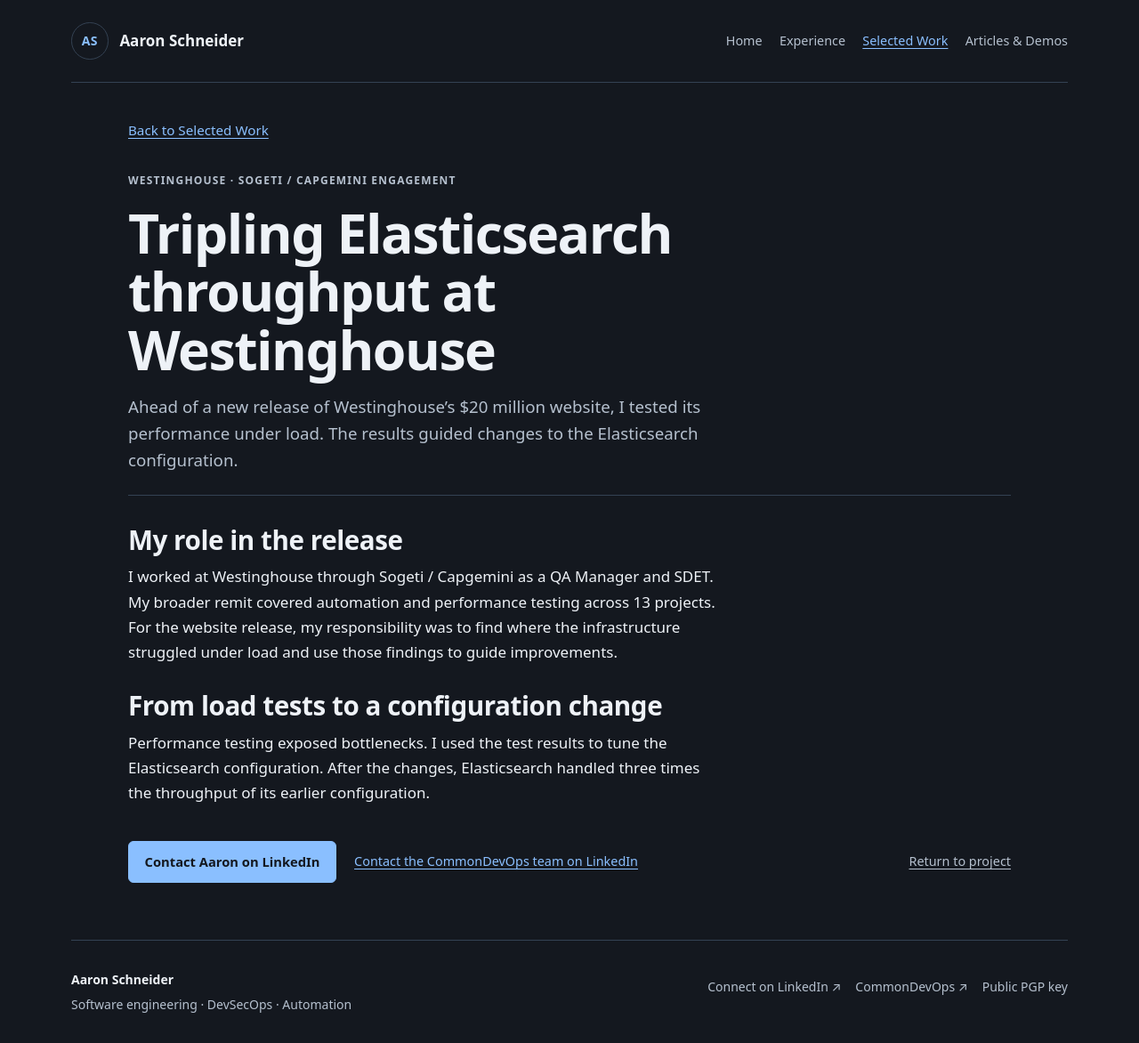
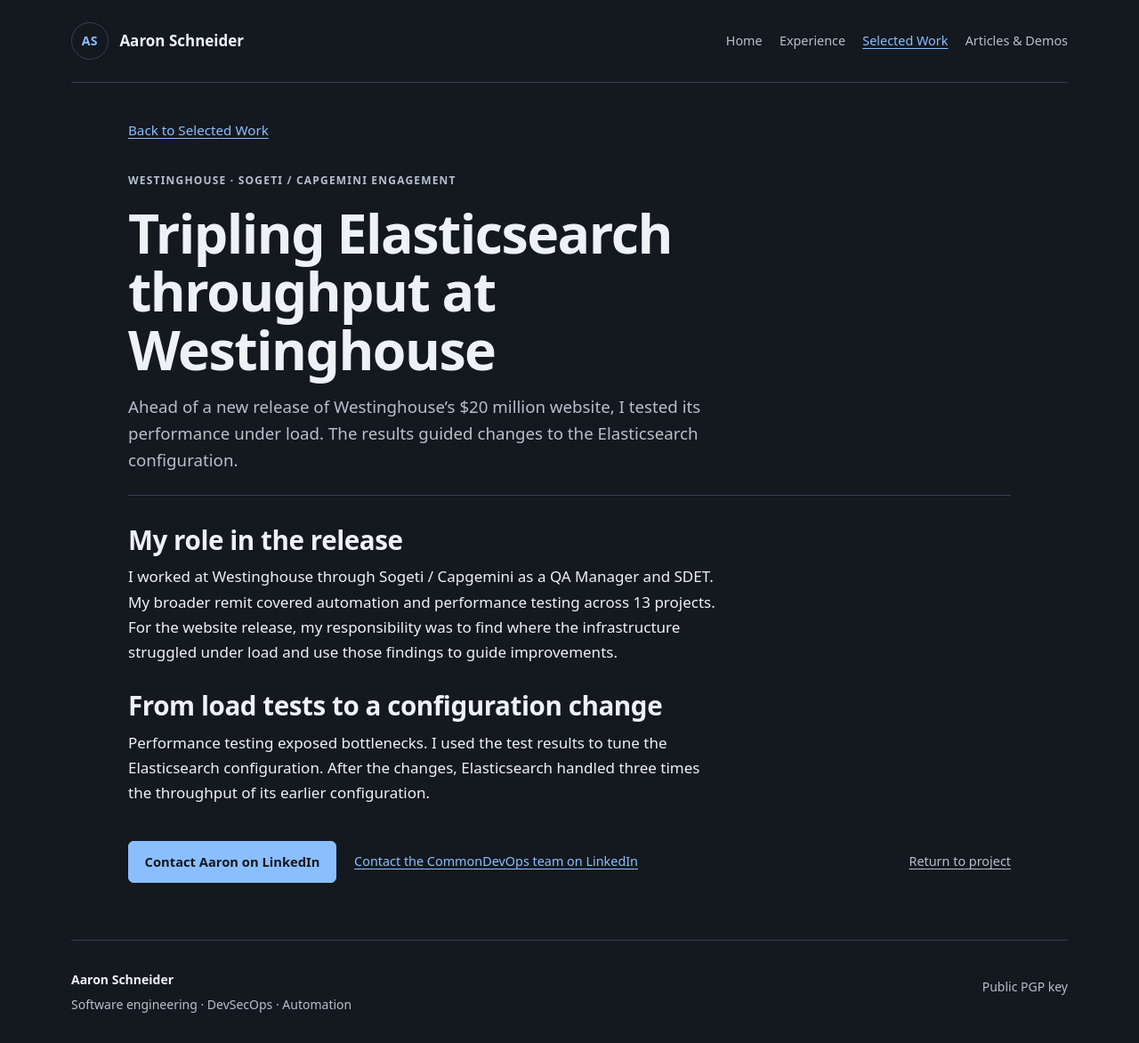
Before and after one commit to schneidergithub/schneidergithub.github.io, a Jekyll site: the page built from work/westinghouse-performance.md, in a window 1280 px wide. Shown: the whole page at 89% size. Built offline with Jekyll 4.4.1, drawn with Linux system fonts in a browser that asks for light colours.

Commit message:
Keep case contact choices together without duplicate footer links

```diff
--- a/_layouts/default.html
+++ b/_layouts/default.html
@@ -42,8 +42,10 @@
   <footer class="site-footer wrap">
     <div><strong>Aaron Schneider</strong><p>Software engineering · DevSecOps · Automation</p></div>
     <nav aria-label="Footer navigation">
+      {% unless page.layout == 'case-study' %}
       <a href="https://www.linkedin.com/in/aarondrewschneider/">Connect on LinkedIn <span aria-hidden="true">↗</span></a>
       <a href="https://www.linkedin.com/company/commondevops/">CommonDevOps <span aria-hidden="true">↗</span></a>
+      {% endunless %}
       <a href="{{ '/pgp/' | relative_url }}">Public PGP key</a>
     </nav>
   </footer>
--- a/scripts/check_case_studies.cjs
+++ b/scripts/check_case_studies.cjs
@@ -170,6 +170,8 @@ async function check() {
         assert.ok(title && label.includes(title), 'Case-study link and headline disagree');
         const ending = page.locator('.study-ending');
         const actions = ending.getByRole('link');
+        assert.equal(await page.locator('.site-footer a[href*="linkedin.com"]').count(), 0, 'Keep each contact choice in the case ending');
+        assert.equal(await page.locator('.site-footer a[href="/pgp/"]').count(), 1);
         assert.equal(await actions.count(), 3);
         assert.equal(await ending.getByRole('link', { name: /Aaron.*LinkedIn/i }).getAttribute('href'), 'https://www.linkedin.com/in/aarondrewschneider/');
         assert.equal(await ending.getByRole('link', { name: /CommonDevOps.*LinkedIn/i }).getAttribute('href'), 'https://www.linkedin.com/company/commondevops/');
```
